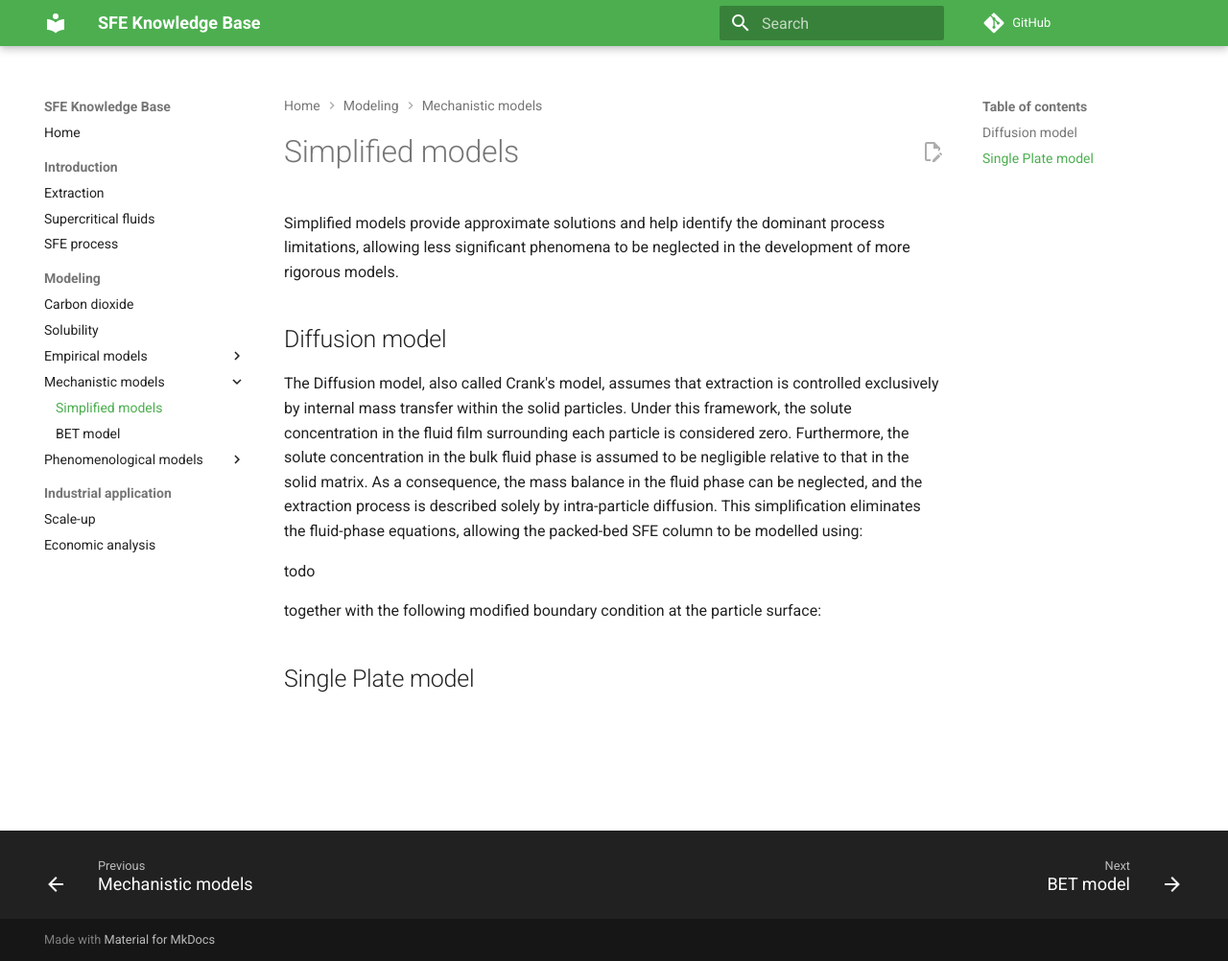
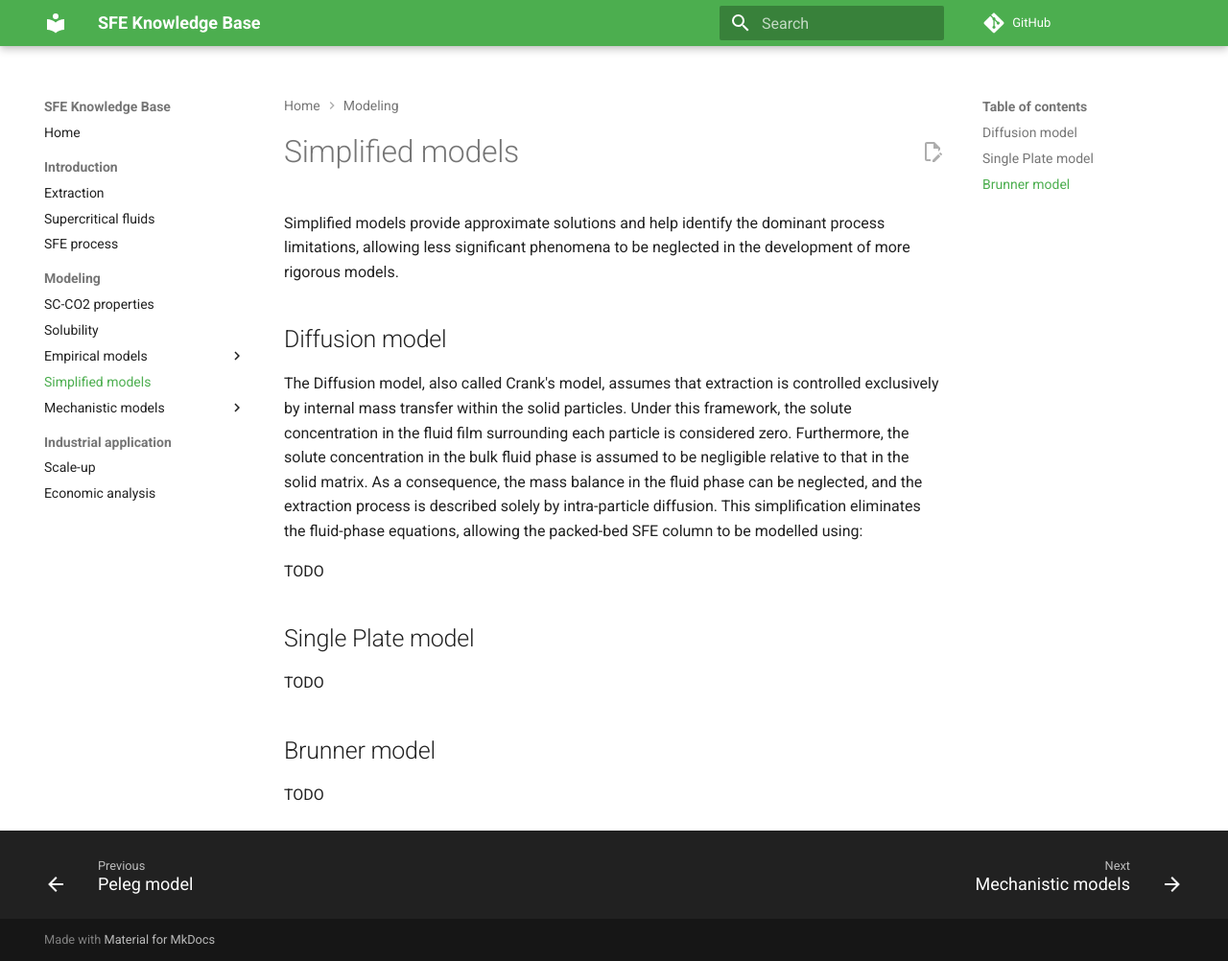
Before and after one commit to jAniceto/sfe-knowledge-base, an MkDocs documentation site: the page built from docs/modeling/mechanistic/simplified.md, in a window 1280 px wide and 1002 px high. Shown: the whole window at 96% size. Built offline with MkDocs 1.6.1 and Material for MkDocs 9.7.7, drawn with Linux system fonts in a browser that asks for light colours; comment, search, counter and statistics services are not loaded.

Commit message:
Update organization

```diff
--- a/docs/modeling/mechanistic/simplified.md
+++ b/docs/modeling/mechanistic/simplified.md
@@ -6,9 +6,14 @@ Simplified models provide approximate solutions and help identify the dominant p
 
 The Diffusion model, also called Crank's model, assumes that extraction is controlled exclusively by internal mass transfer within the solid particles. Under this framework, the solute concentration in the fluid film surrounding each particle is considered zero. Furthermore, the solute concentration in the bulk fluid phase is assumed to be negligible relative to that in the solid matrix. As a consequence, the mass balance in the fluid phase can be neglected, and the extraction process is described solely by intra-particle diffusion. This simplification eliminates the fluid-phase equations, allowing the packed-bed SFE column to be modelled using:
 
-todo
-
-together with the following modified boundary condition at the particle surface:
+TODO
 
 
 ## Single Plate model
+
+TODO
+
+
+## Brunner model
+
+TODO
--- a/mkdocs.yml
+++ b/mkdocs.yml
@@ -44,17 +44,16 @@ nav:
     - Supercritical fluids: intro/supercritical-fluids.md
     - SFE process: intro/sfe-process.md
   - Modeling:
-    - Carbon dioxide: modeling/carbon-dioxide-properties.md
+    - SC-CO2 properties: modeling/carbon-dioxide-properties.md
     - Solubility: modeling/solubility.md
     - Empirical models:
       - 'modeling/empirical/index.md'
       - Peleg model: modeling/empirical/peleg.md
+    - Simplified models: 'modeling/mechanistic/simplified.md'
     - Mechanistic models:
       - 'modeling/mechanistic/index.md'
-      - 'modeling/mechanistic/simplified.md'
       - BET model: 'modeling/mechanistic/bet-model.md'
-    - Phenomenological models:
-      - Broken Intact Cells model: modeling/phenomenological/bic-model.md
+      - Broken Intact Cells model: modeling/mechanistic/bic-model.md
   - Industrial application:
     - Scale-up: industrial/scale-up.md
     - Economic analysis: industrial/economics.md
```
Also changed, not shown: docs/index.md (+2 -2 lines), docs/modeling/mechanistic/bic-model.md (renamed from docs/modeling/phenomenological/bic-model.md).
